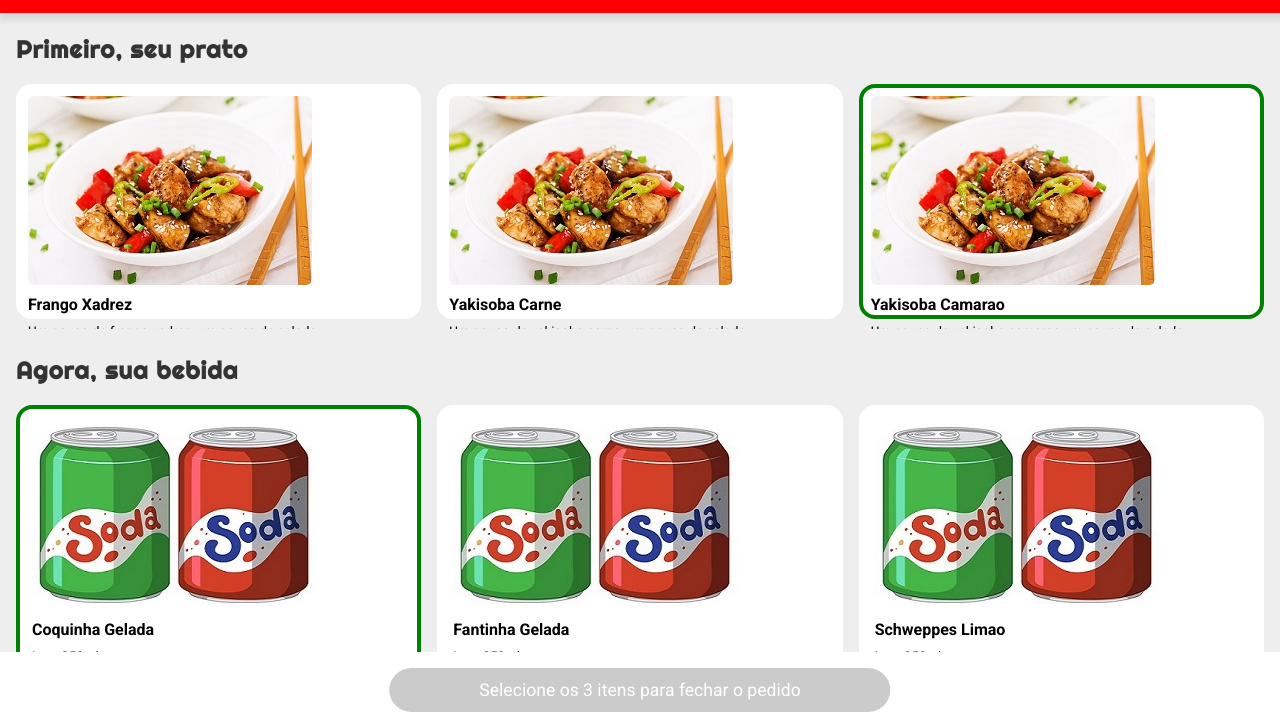
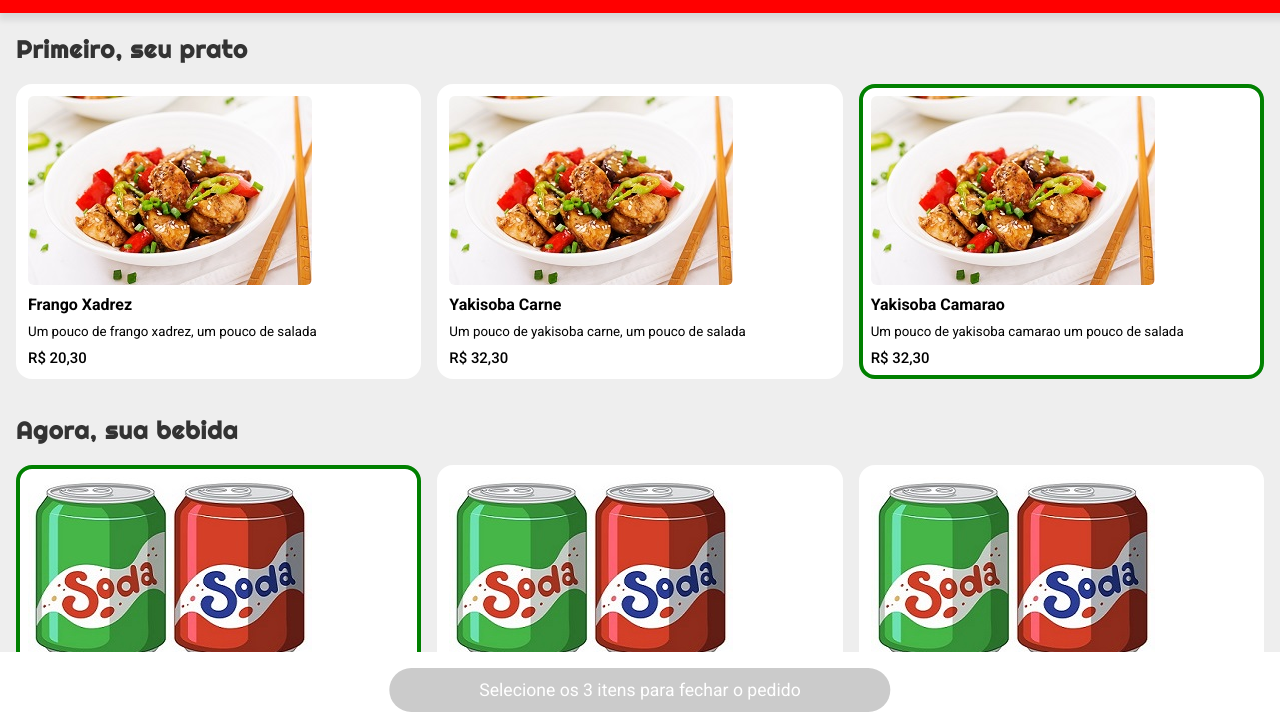
Before and after one commit to FelipeAmorimDev/Eazyeats, a plain HTML site: page index.html in a window 1280 px wide. Shown: the part 72-798 px from the top of the page. Drawn offline with Linux system fonts and the light colour scheme.

Commit message:
Adicionado primeiro breakpoint

```diff
--- a/css/style.css
+++ b/css/style.css
@@ -107,8 +107,8 @@ button{
   display: flex;
   flex-direction: column;
   box-sizing: border-box;
-  max-height: 235px;
-  padding: 8px 8px;
+  /* max-height: 235px; */
+  padding: 8px;
   background-color: #fff;
   border-radius: 16px;
   border: 4px solid #fff;
@@ -120,7 +120,7 @@ button{
   display: flex;
   flex-direction: column;
   box-sizing: border-box;
-  padding: 12px;
+  padding: 8px;
   background-color: #fff;
   border: 4px solid #fff;
   border-radius: 16px;
@@ -179,3 +179,9 @@ button{
   left: 50%;
   transform: translate(-50%);
 }
+
+@media (max-width:545px){
+  .pratos__item--pratos {
+    max-height: 235px;
+  }
+}
```
